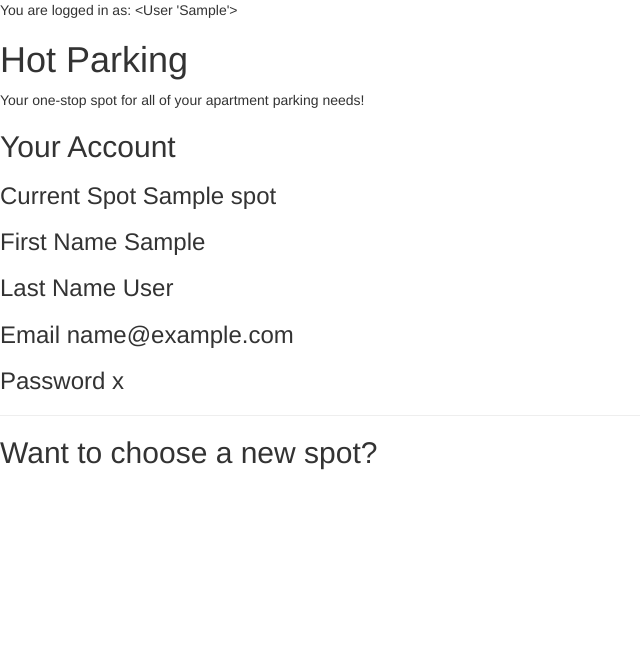
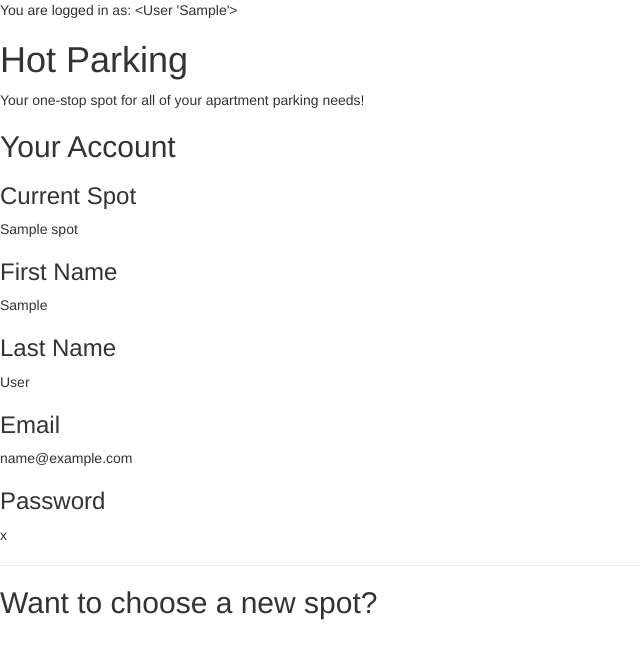
Before and after one commit to blink2ce/ParkingApp, a Flask app: template templates/useraccount.html in a window 1280 px wide. Shown: the top 659 px of the page, without its empty margins (0-640 px from the left). Run offline with Flask 2, Linux system fonts and the light colour scheme; tables that the repository leaves empty hold one stand-in row (values such as "Sample post"); the template is opened without the code that fills it: values that come from a table or form of the project are taken from there, most other values are stand-ins (such as "Sample title", 1, 10 or a date in 2020); some libraries are stand-ins or nearby versions.

Commit message:
Added a field in user table for parking spot. User account info shows up in account page now.

```diff
--- a/app.py
+++ b/app.py
@@ -21,11 +21,13 @@ class User(db.Model):
 	lastName = db.Column(db.String(80), unique=False)
 	email = db.Column(db.String(120), unique=False)
 	password = db.Column(db.String(120), unique=False)
-	def __init__(self, firstName, lastName, email, password):
+	spot = db.Column(db.Integer, unique=False)
+	def __init__(self, firstName, lastName, email, password, spot):
 		self.firstName = firstName
 		self.lastName = lastName
 		self.email = email
 		self.password = password
+		self.spot = spot
 
 	def __repr__(self):
 		return '<User %r>' % self.firstName
@@ -42,15 +44,18 @@ def echo():
 	user = User.query.filter_by(email=request.form['email']).first_or_404()
 	password = user.password
 	enteredPassword = request.form['password']
+	firstName = user.firstName
+	lastName = user.lastName
+	email = user.email
 	if password != enteredPassword:
 		return 'ERROR - Password entered does not match password on file. Go back and try again'
 	else:
-		return render_template('useraccount.html', text=user)
+		return render_template('useraccount.html', text=user, firstName=firstName, lastName=lastName, email=email, password=password)
 
 @app.route('/signup', methods=['POST', 'GET'])
 def signup():
 	if request.method == 'POST':
-			newUser = User(request.form['firstName'], request.form['lastName'], request.form['email'], request.form['password'])
+			newUser = User(request.form['firstName'], request.form['lastName'], request.form['email'], request.form['password'], 0)
 			db.session.add(newUser)
 			db.session.commit()
 			User.query.all()
--- a/templates/useraccount.html
+++ b/templates/useraccount.html
@@ -11,11 +11,11 @@
     <h1>Hot Parking</h1>
     <p>Your one-stop spot for all of your apartment parking needs!</p>
     <h2>Your Account</h2>
-    <h3>Current Spot {{spot}}</h3>
-    <h3>First Name {{firstName}}</h3>
-    <h3>Last Name {{lastName}}</h3>
-    <h3>Email {{email}}</h3>
-    <h3>Password {{password}}</h3>
+    <h3>Current Spot</h3> <p class="info">{{spot}}</p>
+    <h3>First Name</h3> <p class="info">{{firstName}}</p>
+    <h3>Last Name</h3> <p class="info">{{lastName}}</p>
+    <h3>Email</h3> <p class="info">{{email}}</p>
+    <h3>Password</h3> <p class="info">{{password}}</p>
     <hr>
     <h2>Want to choose a new spot?</h2>
   </body>
```
Also changed, not shown: 1 other file.
